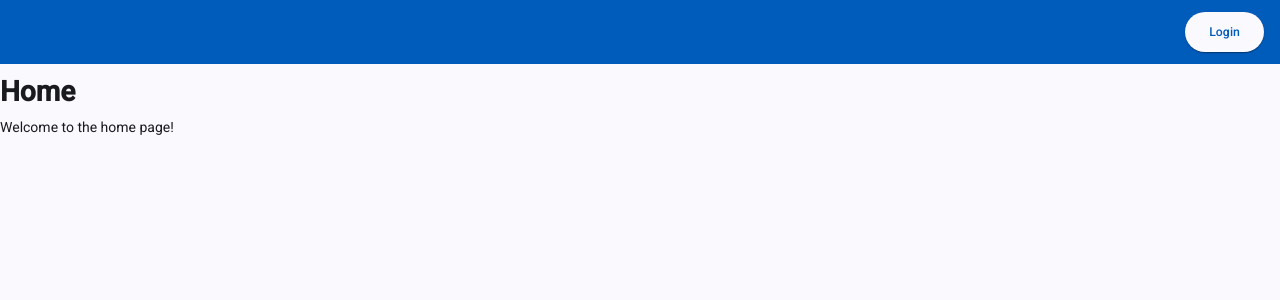
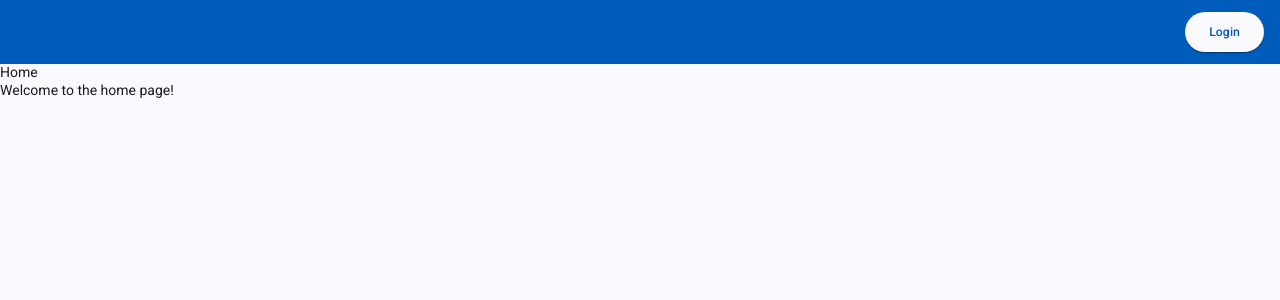
Before and after one commit to bneuhausz/training-log-coach-poc, an Angular app: page / in a window 1280 px wide. Shown: the top 300 px of the page. Built offline with nearby package versions, Linux system fonts and the light colour scheme; no server answers.

Commit message:
added tailwind

```diff
--- a/package.json
+++ b/package.json
@@ -29,7 +29,10 @@
     "@angular/platform-browser": "^20.1.0",
     "@angular/router": "^20.1.0",
     "@supabase/supabase-js": "^2.53.0",
+    "@tailwindcss/postcss": "^4.1.11",
+    "postcss": "^8.5.6",
     "rxjs": "~7.8.0",
+    "tailwindcss": "^4.1.11",
     "tslib": "^2.3.0",
     "zone.js": "~0.15.0"
   },
--- a/src/styles.scss
+++ b/src/styles.scss
@@ -1,13 +1,22 @@
 @use '@angular/material' as mat;
+
+@include mat.theme((
+  color: mat.$azure-palette,
+  typography: Roboto,
+  density: 0
+));
+
+@theme {
+  --color-primary: var(--mat-sys-primary);
+  --color-on-primary: var(--mat-sys-on-primary);
+  --color-secondary: var(--mat-sys-secondary);
+  --color-on-secondary: var(--mat-sys-on-secondary);
+}
+
+@import "tailwindcss";
 
 html {
   color-scheme: light dark;
-  @include mat.theme((
-    color: mat.$azure-palette,
-    typography: Roboto,
-    density: 0
-  ));
-
   background-color: var(--mat-sys-surface);
   color: var(--mat-sys-on-surface);
   font: var(--mat-sys-body-medium);
```
Also changed, not shown: .postcssrc.json (added), 1 other file (tests, documents, lock files or other folders).
